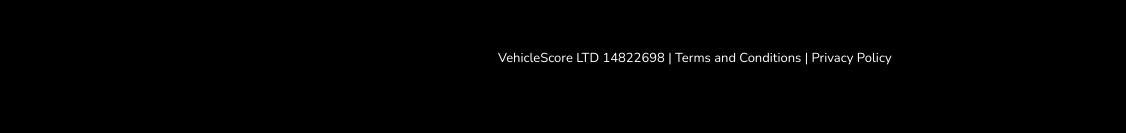
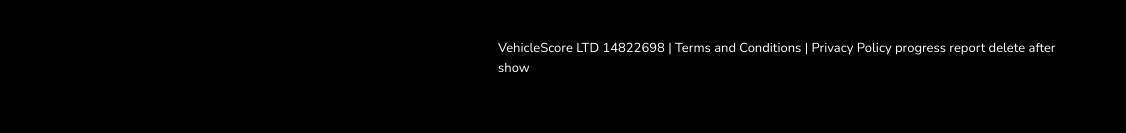
Before and after one commit to Ansarul-Trigger/home, a plain HTML site: page index.html in a window 1280 px wide. Shown: the part 8394-8527 px from the top of the page, 154-1280 px from the left. Drawn offline with nearby package versions, Linux system fonts and the light colour scheme.

Commit message:
Update index.html

```diff
--- a/index.html
+++ b/index.html
@@ -517,6 +517,8 @@ An HPI check uncovers important details like outstanding finance or write-off re
           VehicleScore LTD 14822698 |
           <a href="#" style="font-size: 13px; font-weight: 400; line-height: 20px;" class="text-white text-decoration-none">Terms and Conditions</a> |
           <a href="#" style="font-size: 13px; font-weight: 400; line-height: 20px;" class="text-white text-decoration-none">Privacy Policy</a>
+           <a href="resultpage.html" style="font-size: 13px; font-weight: 400; line-height: 20px;" class="text-white text-decoration-none">progress report delete after show</a>
+
         </p>
       </div>
     </div>
```
